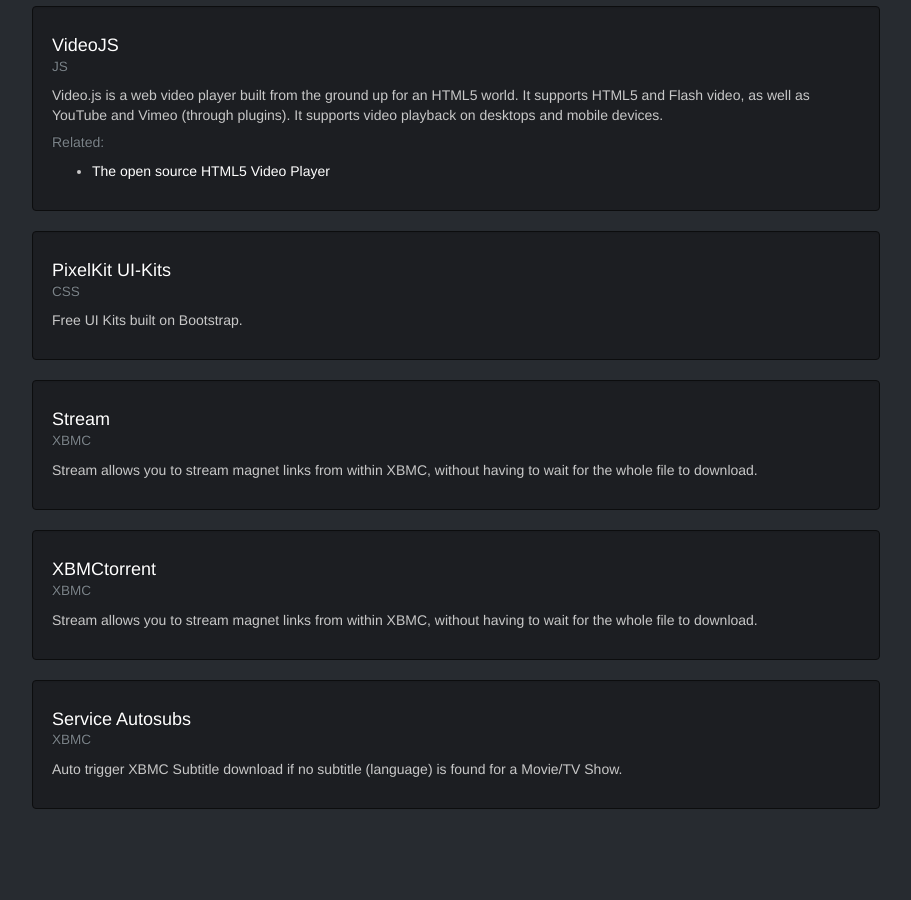
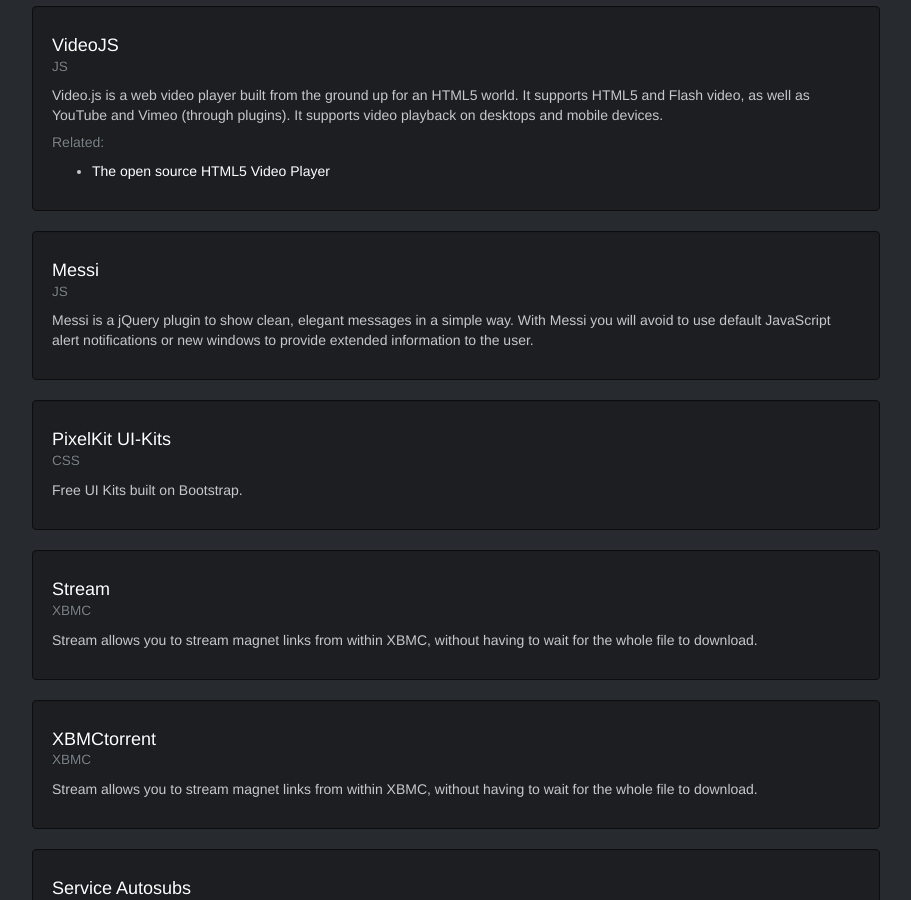
Before and after one commit to donvercety/donvercety.github.io, a Jekyll site: the page built from github.html, in a window 1280 px wide and 900 px high, scrolled down 3254 px. Shown: the whole window, without its empty margins (38-949 px from the left). Built offline with Jekyll 4.4.1, drawn with Linux system fonts in a browser that asks for light colours; nearby versions of some CDN libraries; before the commit the page ends 4083 px from its top, so only the background shows below that.

Commit message:
Update github.yml

```diff
--- a/_data/github.yml
+++ b/_data/github.yml
@@ -198,6 +198,15 @@
   - name: The open source HTML5 Video Player
     link: http://www.videojs.com/
 
+- name: Messi
+  link: https://github.com/marcosesperon/Messi/
+  language: js
+  desc: >
+    Messi is a jQuery plugin to show clean, elegant messages in a simple way. With Messi
+    you will avoid to use default JavaScript alert notifications or new windows to provide
+    extended information to the user.
+  info: false
+
 # = = = = = = = = = = => CSS
 
 - name: PixelKit UI-Kits
```
